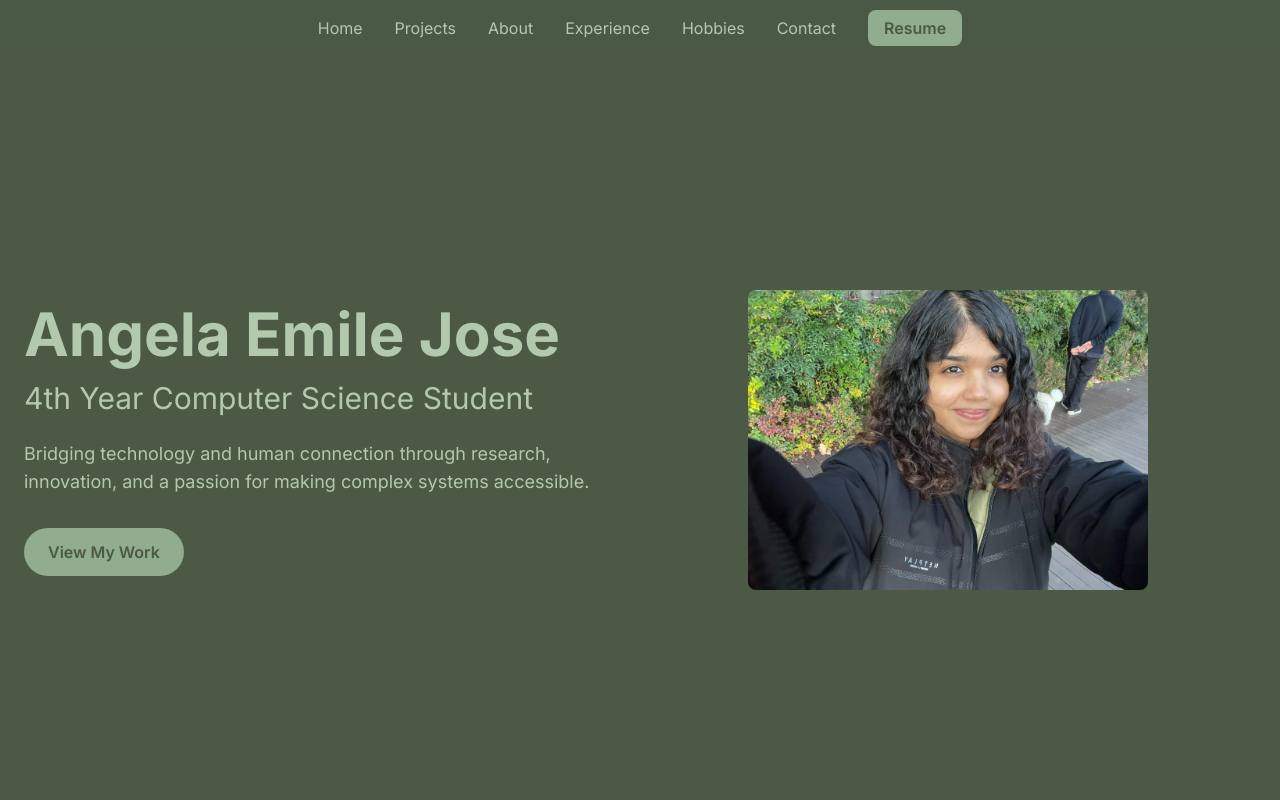
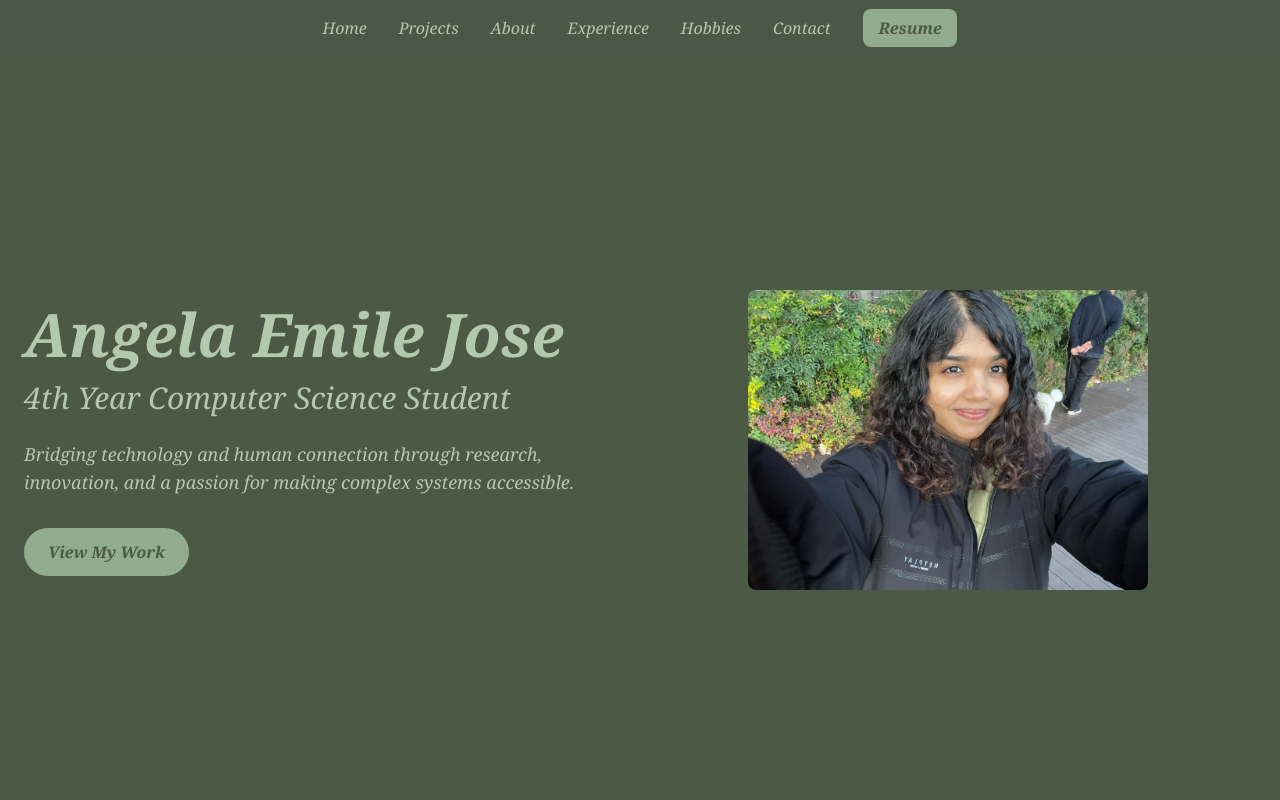
Before and after one commit to AngelaEmileJose/Personal-Portfolio, a Next.js app: page / in a window 1280 px wide. Shown: the top 800 px of the page. Built offline with nearby package versions, Linux system fonts and the light colour scheme.

Commit message:
Apply serif italic font globally to entire website

```diff
--- a/app/layout.tsx
+++ b/app/layout.tsx
@@ -1,14 +1,11 @@
 import "./globals.css"
-import { Inter } from "next/font/google"
 import type React from "react" // Import React
-
-const inter = Inter({ subsets: ["latin"] })
 
 export const metadata = {
   title: "Nathan Sterling - Web Developer & Designer",
   description:
     "Portfolio of Nathan Sterling, a professional web developer and designer specializing in modern, responsive web solutions.",
-    generator: 'v0.app'
+  generator: 'v0.app'
 }
 
 export default function RootLayout({
@@ -18,7 +15,7 @@ export default function RootLayout({
 }) {
   return (
     <html lang="en">
-      <body className={`${inter.className} bg-quaternary text-primary`}>{children}</body>
+      <body className="font-serif italic bg-quaternary text-primary">{children}</body>
     </html>
   )
 }
```
